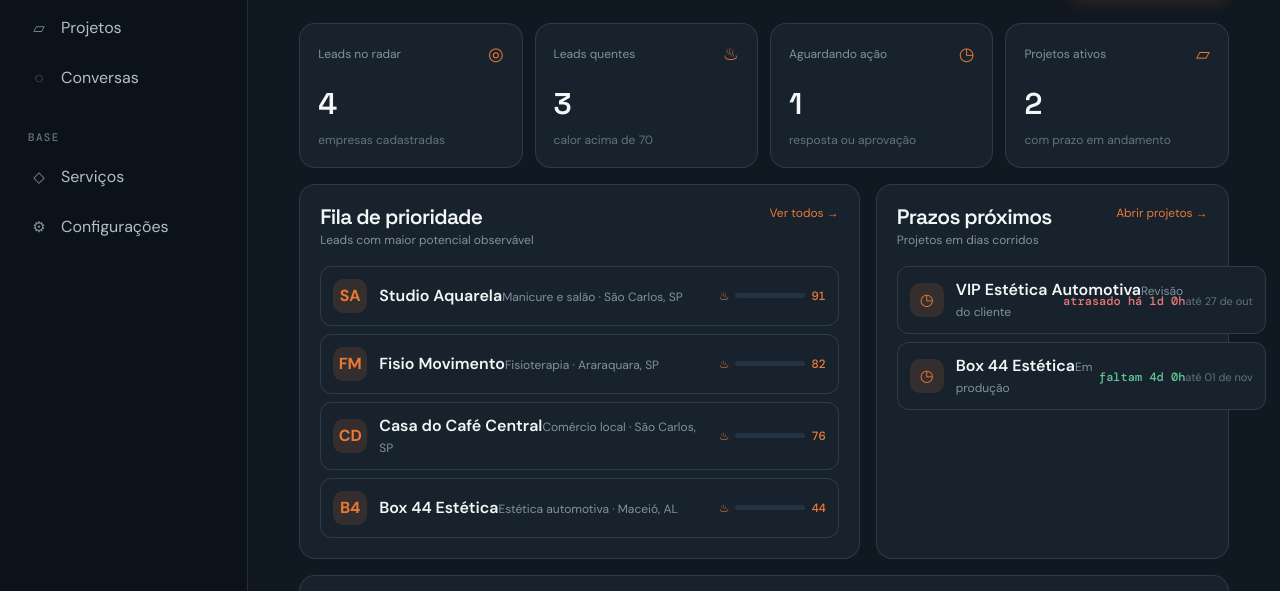
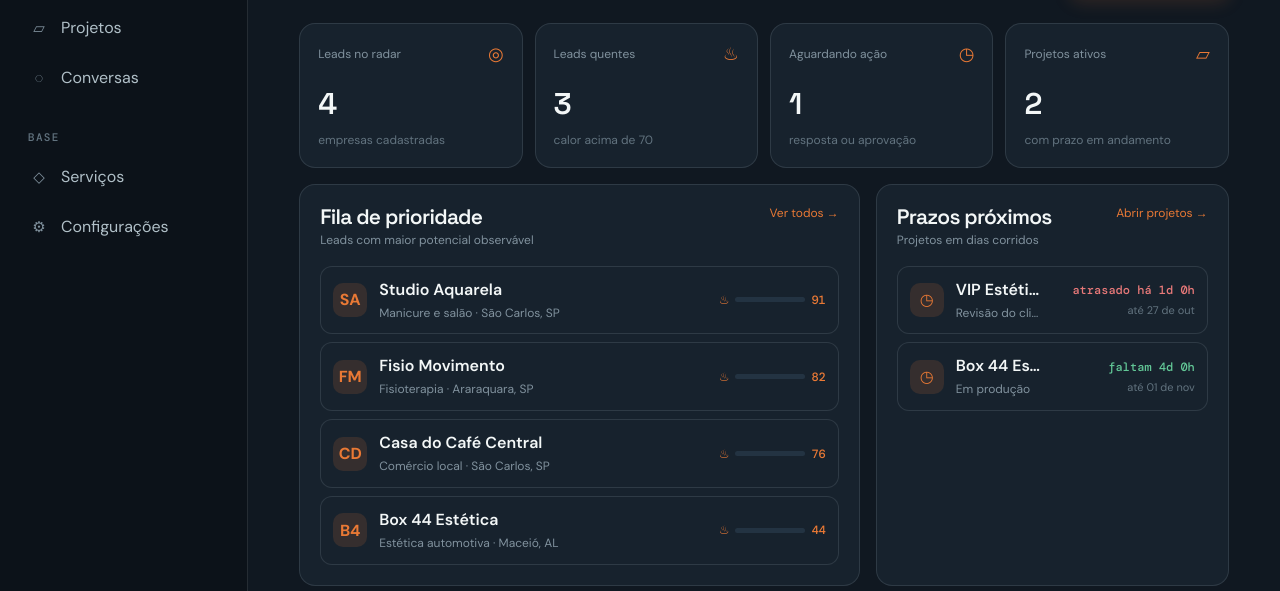
Before and after one commit to JonisVitor/central-comercial-ia, a website built with Vite: page index.html in a window 1280 px wide. Shown: the part 209-800 px from the top of the page. Built offline with nearby package versions, Linux system fonts and the light colour scheme.

Commit message:
Improve dashboard list spacing

```diff
--- a/main.js
+++ b/main.js
@@ -126,6 +126,7 @@ function statusTone(stage) {
 }
 
 function countdown(date) {
+  if (!date) return { text: 'sem data definida', overdue: false, urgent: false };
   const diff = new Date(date).getTime() - Date.now();
   const overdue = diff < 0;
   const absolute = Math.abs(diff);
--- a/styles.css
+++ b/styles.css
@@ -129,19 +129,20 @@ h3 { margin-bottom: 4px; font-size: 15px; }
 .text-btn:hover { text-decoration: underline; }
 .lead-list, .deadline-list { display: grid; gap: 8px; }
 .lead-row, .deadline-row { display: flex; align-items: center; width: 100%; gap: 12px; padding: 12px; border: 1px solid var(--border); border-radius: 12px; color: var(--text); background: var(--surface); text-align: left; appearance: none; }
+.deadline-row { display: grid; grid-template-columns: 34px minmax(0, 1fr) minmax(140px, auto); }
 .lead-row:hover, .deadline-row:hover { border-color: var(--border-strong); background: var(--surface-2); }
 .lead-avatar { width: 34px; height: 34px; flex: 0 0 34px; display: grid; place-items: center; border-radius: 10px; color: var(--orange); background: var(--orange-soft); font-weight: 700; }
-.row-main { min-width: 0; flex: 1; }
-.row-title { overflow: hidden; text-overflow: ellipsis; white-space: nowrap; font-weight: 600; }
-.row-meta { margin-top: 4px; color: var(--text-3); font-size: 12px; line-height: 1.4; }
+.row-main { min-width: 0; flex: 1; display: grid; gap: 5px; }
+.row-title { display: block; overflow: hidden; text-overflow: ellipsis; white-space: nowrap; font-weight: 600; }
+.row-meta { display: block; margin-top: 0; overflow: hidden; color: var(--text-3); font-size: 12px; line-height: 1.4; text-overflow: ellipsis; white-space: nowrap; }
 .heat-mini { display: flex; align-items: center; gap: 6px; color: var(--orange); font: 500 12px 'DM Mono', monospace; }
 .heat-track { width: 70px; height: 5px; overflow: hidden; border-radius: 5px; background: var(--surface-3); }
 .heat-fill { height: 100%; border-radius: inherit; background: var(--orange); }
-.deadline-time { flex: 0 0 auto; text-align: right; }
+.deadline-time { display: grid; justify-items: end; gap: 5px; min-width: 0; flex: 0 0 auto; text-align: right; }
 .deadline-count { font: 500 12px 'DM Mono', monospace; color: var(--green); }
 .deadline-count.warning { color: var(--yellow); }
 .deadline-count.overdue { color: var(--red); }
-.deadline-kind { margin-top: 4px; color: var(--text-4); font-size: 11px; }
+.deadline-kind { margin-top: 0; color: var(--text-4); font-size: 11px; white-space: nowrap; }
 .empty-state { padding: 28px 10px; color: var(--text-3); text-align: center; font-size: 13px; }
 .empty-state strong { display: block; margin-bottom: 4px; color: var(--text-2); }
 .pipeline-panel { margin-top: 16px; }
@@ -296,6 +297,10 @@ h3 { margin-bottom: 4px; font-size: 15px; }
   .field.full { grid-column: auto; }
   .modal { padding: 19px; }
 }
+@media (max-width: 560px) {
+  .deadline-row { grid-template-columns: 34px minmax(0, 1fr); }
+  .deadline-time { grid-column: 2; justify-items: start; text-align: left; }
+}
 @media (prefers-reduced-motion: reduce) {
   *, *::before, *::after { scroll-behavior: auto !important; transition-duration: .01ms !important; animation-duration: .01ms !important; }
 }
```
